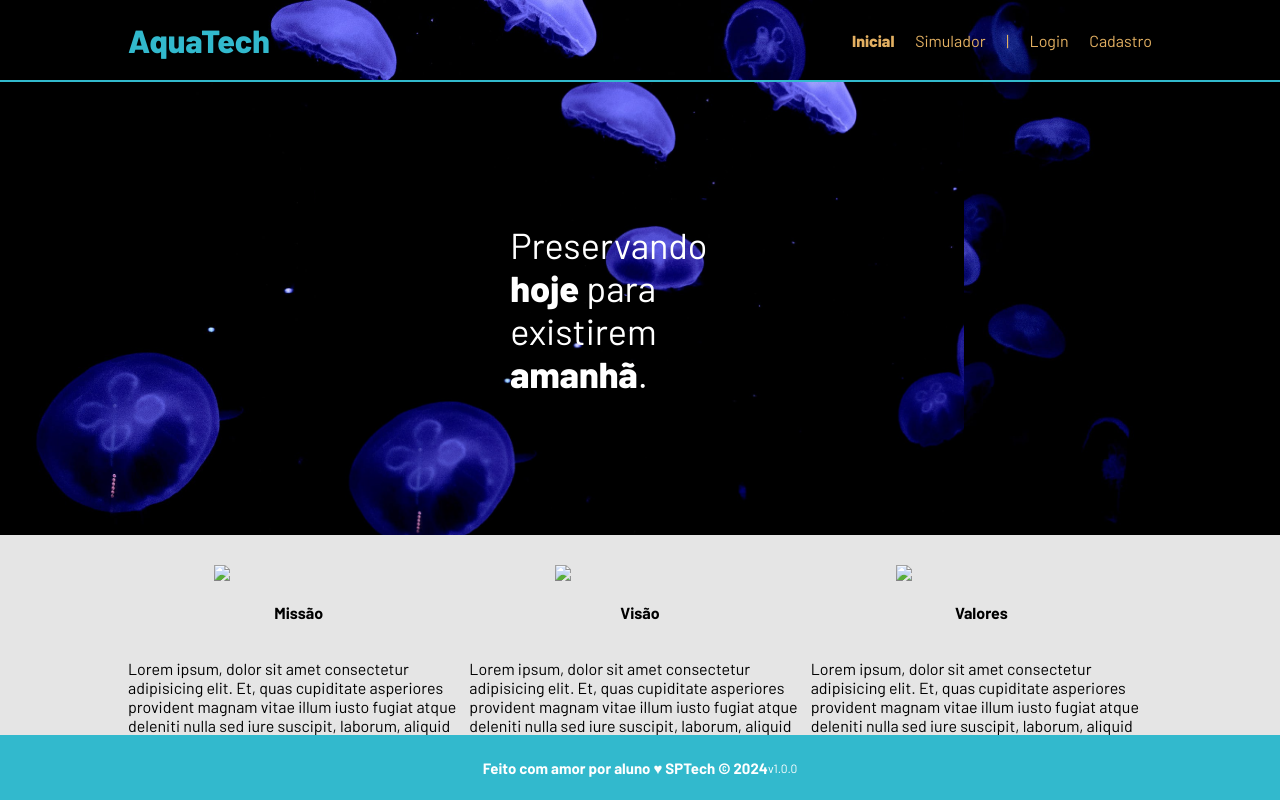
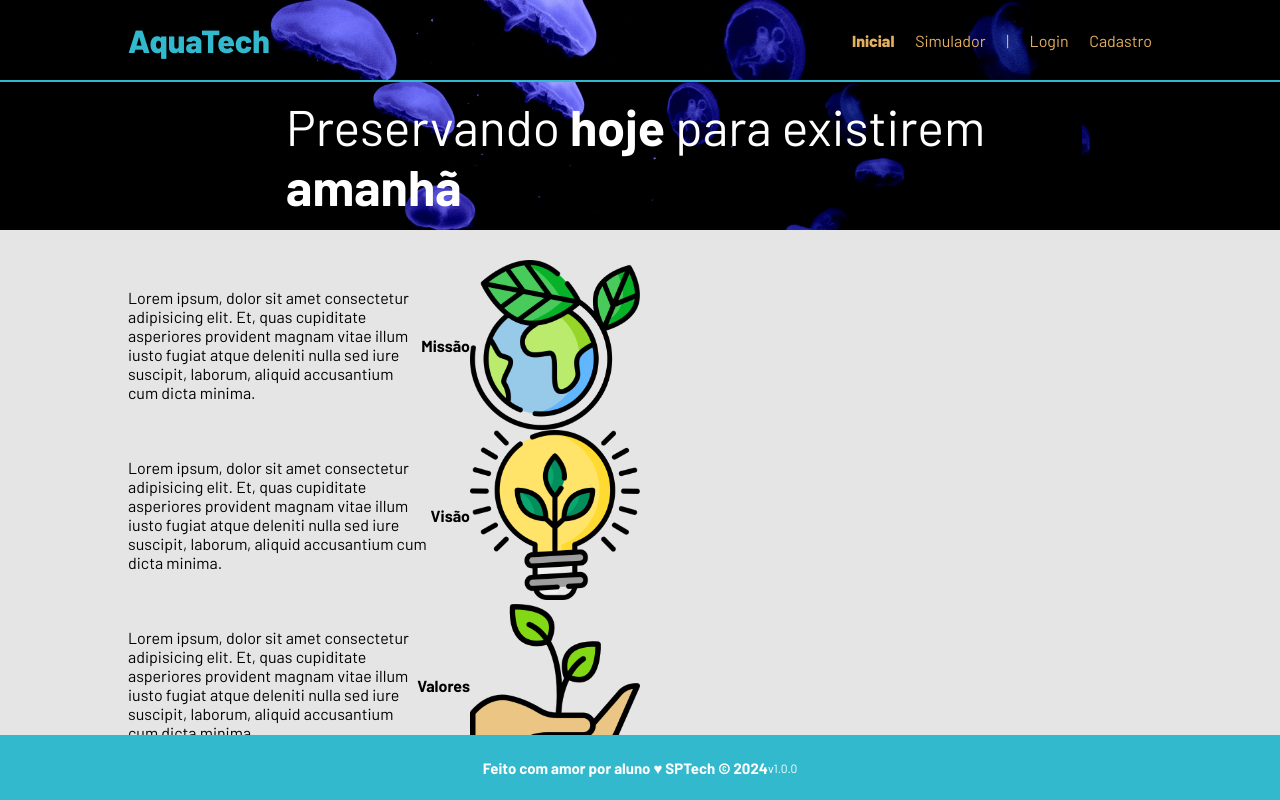
Before and after one commit to GuilhermeAugustoFigueiredo/Atividade-para-casa-AquaTech-GuilhermeFigueiredo, a plain HTML site: page index.html in a window 1280 px wide. Drawn offline with Linux system fonts and the light colour scheme.

Commit message:
index atualizado

```diff
--- a/index.html
+++ b/index.html
@@ -36,7 +36,10 @@
 
     <div class="banner">
       <div class="container">
-        <p>Preservando <span>hoje</span> para existirem <span>amanhã</span>.</p>
+        <p>
+          Preservando <strong>hoje</strong> para existirem
+          <strong> amanhã</strong>
+        </p>
       </div>
     </div>
 
@@ -44,34 +47,40 @@
       <div class="container">
         <div class="boxes">
           <div class="box">
-            <img src="../AulaCSS-pi/assets/imgs/planet-earth_color.png" />
-            <h4>Missão</h4>
             <p>
               Lorem ipsum, dolor sit amet consectetur adipisicing elit. Et, quas
               cupiditate asperiores provident magnam vitae illum iusto fugiat
               atque deleniti nulla sed iure suscipit, laborum, aliquid
               accusantium cum dicta minima.
             </p>
+            <h4>Missão</h4>
+            <img
+              src="../Atividade-para-casa-AquaTech-GuilhermeFigueiredo/assets/imgs/planet-earth_color.png"
+            />
           </div>
           <div class="box">
-            <img src="../AulaCSS-pi/assets/imgs/lightbulb_color.png" />
-            <h4>Visão</h4>
             <p>
               Lorem ipsum, dolor sit amet consectetur adipisicing elit. Et, quas
               cupiditate asperiores provident magnam vitae illum iusto fugiat
               atque deleniti nulla sed iure suscipit, laborum, aliquid
               accusantium cum dicta minima.
             </p>
+            <h4>Visão</h4>
+            <img
+              src="../Atividade-para-casa-AquaTech-GuilhermeFigueiredo/assets/imgs/lightbulb_color.png"
+            />
           </div>
           <div class="box">
-            <img src="../AulaCSS-pi/assets/imgs/growth_color.png" />
-            <h4>Valores</h4>
             <p>
               Lorem ipsum, dolor sit amet consectetur adipisicing elit. Et, quas
               cupiditate asperiores provident magnam vitae illum iusto fugiat
               atque deleniti nulla sed iure suscipit, laborum, aliquid
               accusantium cum dicta minima.
             </p>
+            <h4>Valores</h4>
+            <img
+              src="../Atividade-para-casa-AquaTech-GuilhermeFigueiredo/assets/imgs/growth_color.png"
+            />
           </div>
         </div>
       </div>
--- a/styles/style.css
+++ b/styles/style.css
@@ -72,16 +72,18 @@ body {
 }
 
 .banner .container {
+  height: 100%;
+  display: flex;
   justify-content: center;
   align-items: center;
-  height: 100%;
+  font-size: 20px;
 }
 
 .banner .container p {
-  width: 50%;
+  width: 100%;
   margin: 0;
   padding: 0;
-  font-size: 36px;
+  font-size: 50px;
 }
 
 .banner .container span {
@@ -98,13 +100,16 @@ body {
 .social .container .boxes {
   display: flex;
   justify-content: space-between;
-  width: 100%;
-  padding: 30px 0;
+  align-items: center;
+  width: 50%;
+  padding:30px 0;
+  height: auto;
+  flex-direction: column;
 }
 
 .box {
   display: flex;
-  flex-direction: column;
+  flex-direction: row;
   align-items: center;
 }
 
```
Also changed, not shown: icon/favicon2.ico (renamed from assets/icon/favicon2.ico), icon/favicon2.png (renamed from assets/icon/favicon2.png).
